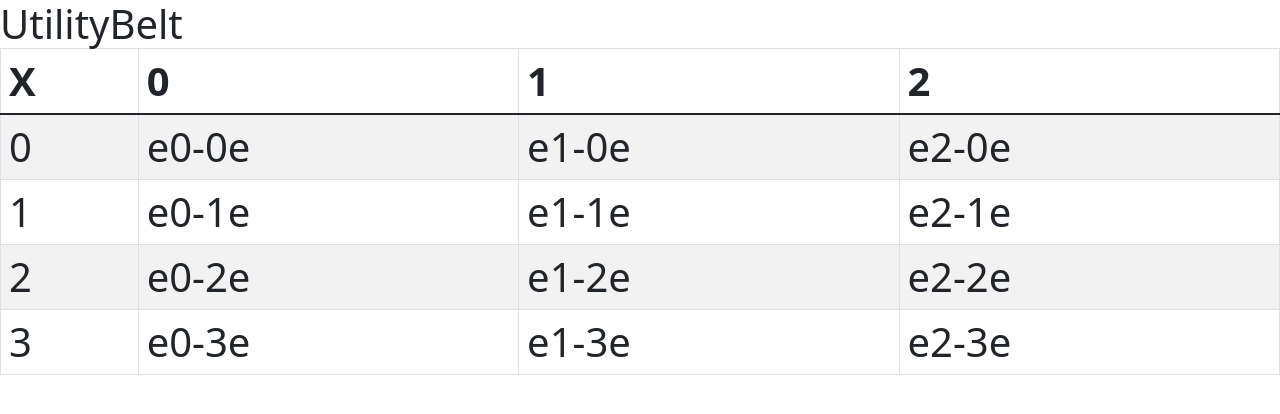
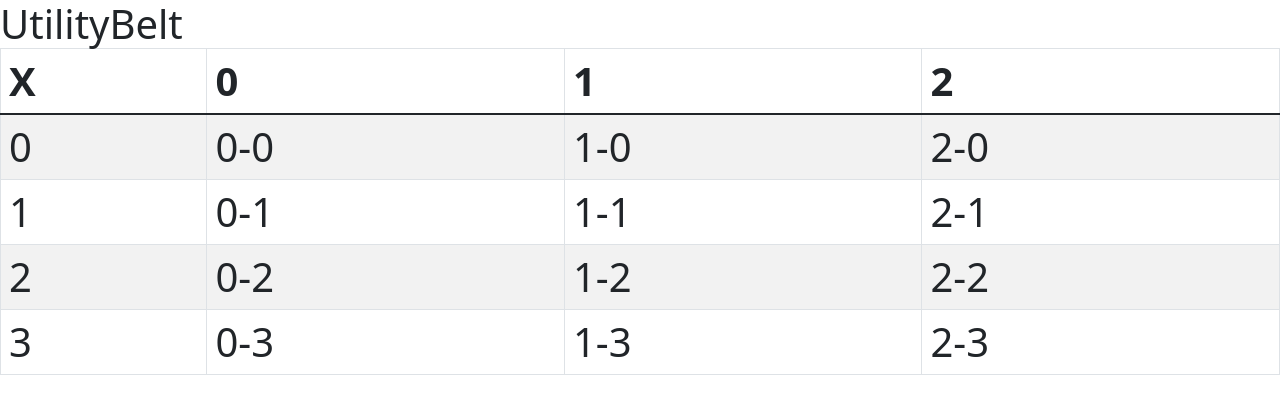
Before and after one commit to k4-100/calc, a React (Create React App) app: page / in a window 1280 px wide. Shown: the top 414 px of the page. Built offline with nearby package versions, Linux system fonts and the light colour scheme.

Commit message:
Fixed  cell blur save issue and remove e's from CellClass.GetEvaluatedText

```diff
--- a/src/components/CustomTable/index.tsx
+++ b/src/components/CustomTable/index.tsx
@@ -45,7 +45,7 @@ const CustomTable: React.FC = () => {
   const handleCellBlur = (x: number, y: number, e: any) => {
     console.log("lost focus");
     cloneAndSetTableCell(x, y, (cl) => {
-      cl.text = e.target.textContent;
+      if (cl.clicks === 2) cl.text = e.target.textContent;
       cl.clicks = 0;
     });
   };
@@ -78,7 +78,6 @@ const CustomTable: React.FC = () => {
   const handleCellClick = (x: number, y: number, e: any) => {
     cloneAndSetTableCell(x, y, (cl) => {
       if (cl.clicks < 2) cl.clicks = ++cl.clicks;
-      cl.dummy = cl.dummy + 1;
     });
   };
 
--- a/src/utility/TableClass.ts
+++ b/src/utility/TableClass.ts
@@ -17,7 +17,7 @@ export class CellClass {
   clicks: number;
   /** unique id number */
   id: number;
-  dummy: number;
+
   /**
    *
    * @param x x position of the cell in a table
@@ -30,7 +30,6 @@ export class CellClass {
     this.text = text;
     this.clicks = 0;
     this.id = ++cellIDSrc;
-    this.dummy = 0;
   }
 
   /**
@@ -38,7 +37,7 @@ export class CellClass {
    * @returns evaulated this.text used for display in a table
    */
   getEvaluatedText() {
-    const txt = "e" + this.text + "e";
+    const txt = this.text;
     return txt;
   }
 }
```
